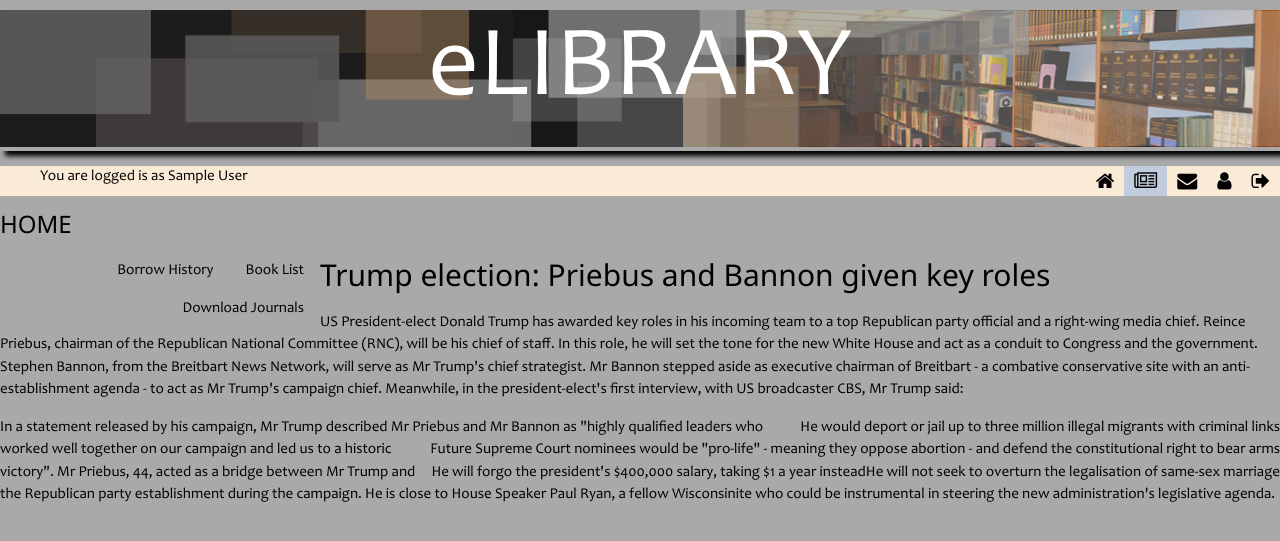
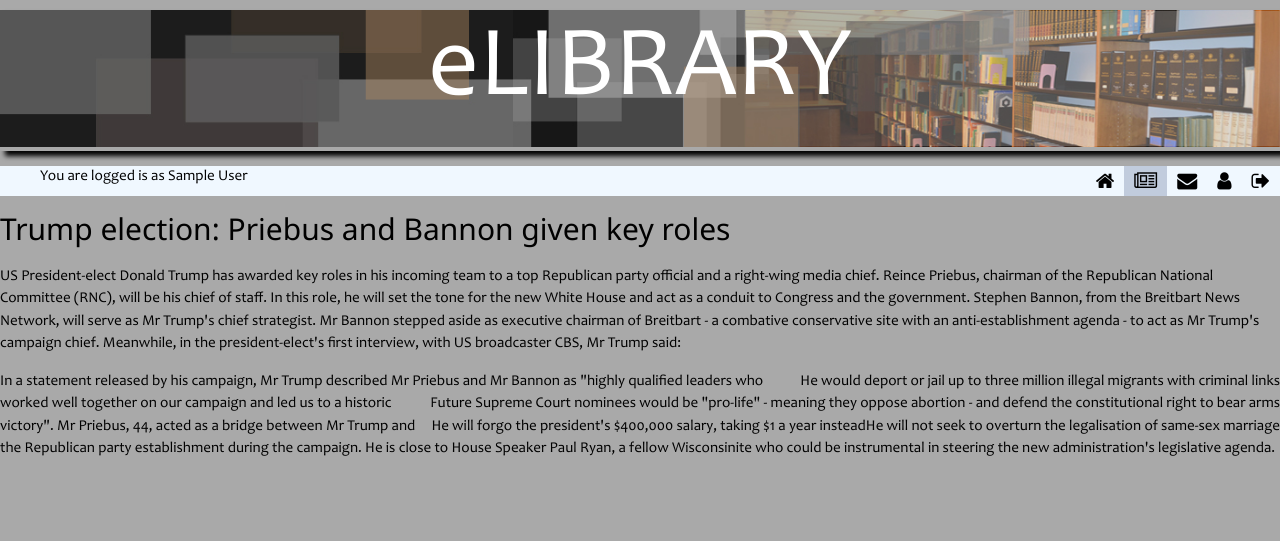
Before and after one commit to AnugrahJaya1/eLibrary, a PHP site: page /pages/general/news.php in a window 1280 px wide. Shown: the top 541 px of the page. Run offline with PHP 8.4, Linux system fonts and the light colour scheme; the visitor is signed in with stand-in values (Sample User, id 1).

Commit message:
Add files via upload

```diff
--- a/eLibrary/pages/temp/headerUser.php
+++ b/eLibrary/pages/temp/headerUser.php
@@ -2,17 +2,6 @@
 	session_start();
 	$nama=$_SESSION["nama"];
 ?>
-<!DOCTYPE html>
-<html>
-	<head>
-		<title>eLibrary</title>
-		<meta name="viewport" content="width=device-width, initial-scale=1">
-		<!-- OPTIONAL -->
-		<link rel="stylesheet" href="../../lib/w3.css">
-		<link rel="stylesheet" href="../../lib/w3-theme-riverside.css">
-		<link rel="stylesheet" href="../../style/style.css">
-		<link rel="stylesheet" href="../../lib/font-awesome.min.css">
-		<link rel="stylesheet" href="../../lib/font-awesome.css">
 
         <style>
             body {
@@ -37,7 +26,7 @@
             }
             /*navBar CSS*/
             #navBar{
-                background-color : antiquewhite;
+                background-color : aliceblue;
                 width : 100%;
                 height : 30px;
             }
@@ -79,9 +68,7 @@
                 font-size: 20px;
                 padding-right: 10px;
             }
-            /* #currPage {
-                background-color: #c1ccdd;
-            } user */
+
             li:hover{
                 opacity:0.5;
             }
@@ -98,12 +85,13 @@
                 padding: 8px 16px;
                 text-decoration: none;
             }
+            li:hover {
+                opacity: 0.5;
+            }
             /* a{
                 text-decoration: none;
             } */
         </style>
-	</head>
-	<body>
 		<!-- CONTENT -->
         <!--Banner-->
         <div id="bannerCont">
@@ -119,21 +107,8 @@
 				You are logged is as <?php echo $nama?>
                 <li id="logout"> <a href="../general/logout.php"><i class="fa fa-sign-out"></i></a></li>
                 <li id="profile"> <a href="../general/profile.php"><i class="fa fa-user"></i></a></li>
-                <li id=""> <a href=""><i class="fa fa-envelope"></i></a></li>
+                <li id="email"> <a href=""><i class="fa fa-envelope"></i></a></li>
                 <li id="news"> <a href="../general/news.php"><i class="fa fa-newspaper-o"></i></a></li>
                 <li id="user"><a href="../user/usr.php"><i class="fa fa-home"></i></a></li>
             </ul>
         </div>
-
-        <div class="navBarMenu">
-			<h3>HOME</h3>
-			<ul id="navMenu" >
-				<li class="menu"><a href="book.php">Book List</a></li>
-				<li class="menu"><a href="borrow.php">Borrow History</a></li>
-				<li class="menu"><a href="">Download Journals</a></li>
-			</ul>
-		</div>
-
-
-	</body>
-</html>
```
Also changed, not shown: eLibrary/pages/temp/footer.php (added, +18 -0 lines), eLibrary/pages/temp/sideNavUser.php (added, +36 -0 lines).
